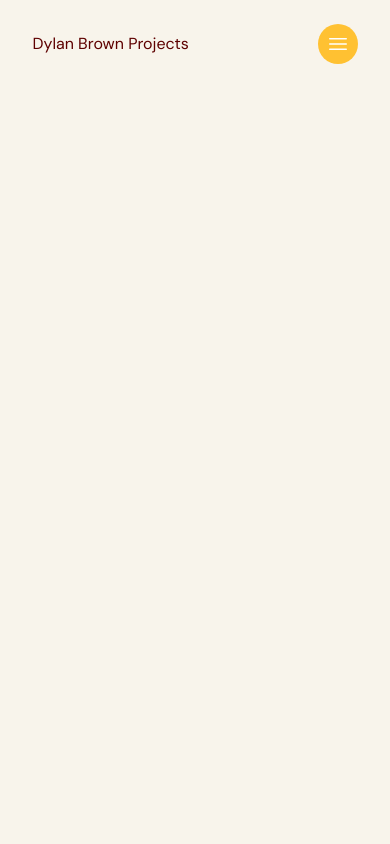
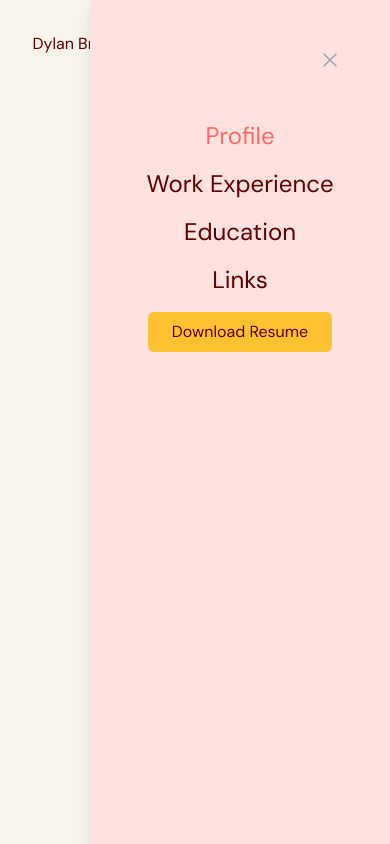
Before and after one commit to nalyd17/dylan-brown-projects, a React (Vite) app: page / in a window 390 px wide. Both pictures are taken after a click on the button 337 px from the left and 44 px from the top of the page. Built offline with nearby package versions, Linux system fonts and the light colour scheme.

Commit message:
Finish navbar with mobile support

```diff
--- a/src/App.tsx
+++ b/src/App.tsx
@@ -1,15 +1,32 @@
 import Navbar from "@/scenes/navbar";
-import { useState } from "react";
+import { useEffect, useState } from "react";
 import { SelectedPage } from "./shared/types";
 
 function App() {
   const [selectedPage, setSelectedPage] = useState<SelectedPage>(
     SelectedPage.Profile,
   );
+  const [isTopOfPage, setIsTopOfPage] = useState<boolean>(true);
+
+  useEffect(() => {
+    const handleScroll = () => {
+      if (window.scrollY === 0) {
+        setIsTopOfPage(true);
+        setSelectedPage(SelectedPage.Profile);
+      }
+      if (window.scrollY !== 0) setIsTopOfPage(false);
+    };
+    window.addEventListener("scroll", handleScroll);
+    return () => window.removeEventListener("scroll", handleScroll);
+  }, []);
 
   return (
     <div className="app bg-gray-20">
-      <Navbar selectedPage={selectedPage} setSelectedPage={setSelectedPage} />
+      <Navbar
+        isTopOfPage={isTopOfPage}
+        selectedPage={selectedPage}
+        setSelectedPage={setSelectedPage}
+      />
     </div>
   );
 }
--- a/src/scenes/navbar/index.tsx
+++ b/src/scenes/navbar/index.tsx
@@ -1,27 +1,31 @@
 import { SelectedPage } from "@/shared/types";
 import Link from "./Link";
 import useMediaQuery from "@/hooks/useMediaQuery";
-import { Bars3Icon } from "@heroicons/react/24/solid";
+import { Bars3Icon, XMarkIcon } from "@heroicons/react/24/solid";
 import { useState } from "react";
 
 type Props = {
+  isTopOfPage: boolean;
   selectedPage: SelectedPage;
   setSelectedPage: (value: SelectedPage) => void;
 };
 
-const Navbar = ({ selectedPage, setSelectedPage }: Props) => {
+const Navbar = ({ isTopOfPage, selectedPage, setSelectedPage }: Props) => {
   const flexBetween = "flex items-center justify-between text-nowrap";
   const [isMenuToggled, setIsMenuToggled] = useState<boolean>(false);
   const isAboveMediumScreens = useMediaQuery("(min-width: 1060px)");
+  const navbarBackground = isTopOfPage ? "" : "bg-primary-100 drop-shadow";
 
   return (
     <nav>
-      <div className={`${flexBetween} fixed top-0 z-30 w-full py-6`}>
+      <div
+        className={`${navbarBackground} ${flexBetween} fixed top-0 z-30 w-full py-6`}
+      >
         <div className={`${flexBetween} mx-auto w-5/6`}>
           <div className={`${flexBetween} w-full`}>
             <h6 className="w-full">Dylan Brown Projects</h6>
             {isAboveMediumScreens ? (
-              <div className={`flex w-full items-center justify-end gap-16`}>
+              <div className="flex w-full items-center justify-end gap-16">
                 <div className={`${flexBetween} gap-8 text-sm`}>
                   <Link
                     page="Profile"
@@ -64,6 +68,45 @@ const Navbar = ({ selectedPage, setSelectedPage }: Props) => {
           </div>
         </div>
       </div>
+      {!isAboveMediumScreens && isMenuToggled && (
+        <div className="fixed bottom-0 right-0 z-40 h-full w-[300px] bg-primary-100 drop-shadow-xl">
+          <div className="flex justify-end p-12">
+            <button onClick={() => setIsMenuToggled(!isMenuToggled)}>
+              <XMarkIcon className="h-6 w-6 text-gray-400" />
+            </button>
+          </div>
+          <div className="flex flex-col items-center gap-4 text-2xl">
+            <Link
+              page="Profile"
+              selectedPage={selectedPage}
+              setSelectedPage={setSelectedPage}
+            />
+            <Link
+              page="Work Experience"
+              selectedPage={selectedPage}
+              setSelectedPage={setSelectedPage}
+            />
+            <Link
+              page="Education"
+              selectedPage={selectedPage}
+              setSelectedPage={setSelectedPage}
+            />
+            <Link
+              page="Links"
+              selectedPage={selectedPage}
+              setSelectedPage={setSelectedPage}
+            />
+          </div>
+          <div className="flex justify-center py-4">
+            <button
+              className="rounded-md bg-secondary-500 px-6 py-2 hover:bg-primary-500 hover:text-white"
+              onClick={() => alert("TODO: Download Functionality")}
+            >
+              Download Resume
+            </button>
+          </div>
+        </div>
+      )}
     </nav>
   );
 };
```
